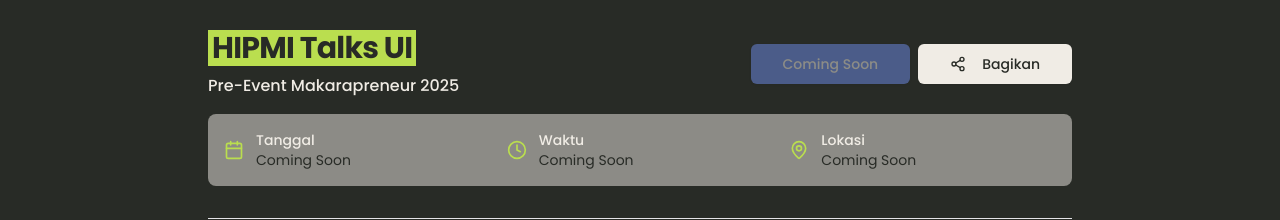
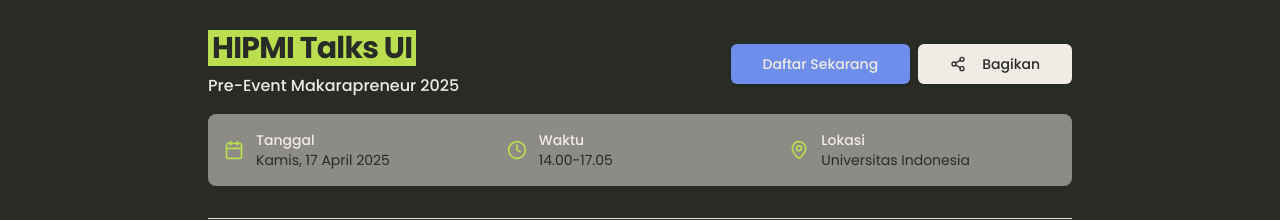
Before and after one commit to pesolosep/makarapreneur, a Next.js app: page /event/hipmitalks in a window 1280 px wide. Shown: the part 650-870 px from the top of the page. Built offline with nearby package versions, Linux system fonts and the light colour scheme; no server answers.

Commit message:
terakhir

```diff
--- a/src/app/event/[id]/page.tsx
+++ b/src/app/event/[id]/page.tsx
@@ -23,31 +23,35 @@ export default async function page({
 
     const event = {
 hipmitalks: {
-            id: "hipmitalks", // Added id field for identification
+    id: "hipmitalks",
     title: "HIPMI Talks UI",
     description: [
         "HIPMI Talks UI 2025 adalah acara pra-event untuk Makarapreneur 2025 yang bertujuan memberikan wawasan berharga dan menginspirasi generasi muda dalam dunia kewirausahaan. Acara ini mengusung format talk show dan menghadirkan empat pembicara berpengalaman dari berbagai sektor, yang akan berbagi pengetahuan dan pengalaman mengenai strategi berfokus pada pelanggan.",
         "Dengan tema “Customer-Centric 101: Transforming Insights into Impactful Solutions”, HIPMI Talks UI 2025 akan memberikan wawasan praktis tentang cara memahami kebutuhan pelanggan dan mengubah wawasan tersebut menjadi solusi yang relevan dan berdampak. Melalui pendekatan yang berfokus pada pelanggan, acara ini bertujuan untuk memberikan strategi kepada para wirausahawan agar mereka dapat menghadapi tantangan, memanfaatkan peluang, dan berkontribusi pada pertumbuhan ekonomi yang berkelanjutan.",
     ],
     theme: "Customer-Centric 101: Transforming Insights into Impactful Solutions",
-            link: "disabled",
-            image: hipmiTalks
+    link: "https://docs.google.com/forms/d/e/1FAIpQLSclfEodOTaJpdUc-AAsi1EXoESMDiBaCAO_2CkVFcx2mQ3DSw/viewform?usp=sharing",
+    image: hipmiTalks,
+    date: "Kamis, 17 April 2025",
+    time: "14.00-17.05",
+    location: "Universitas Indonesia"
 },
 internalbusinessclass: {
-            id: "internalbusinessclass", // Added id field for identification
+    id: "internalbusinessclass",
     title: "HIPMI UI Business Class",
     description: [
         "**HIPMI UI Business Class** merupakan *workshop* kewirausahaan untuk para fungsionaris dan anggota HIPMI PT UI yang terbagi menjadi enam episode dengan penyajian tiga episode pada setiap segmentasi audiens; \n1. *Advance*  : mereka yang sudah terjun sebagai pelaku usaha \n \n2. *Beginners* : mereka yang baru akan menggeluti dunia wirausaha \n\n\nSetiap episode disusun secara sistematis untuk memenuhi kebutuhan masing-masing segmen audiens. Untuk audiens *advance*, disediakan pembekalan wawasan yang komprehensif dari berbagai sektor usaha, sedangkan untuk *beginners*, materi disajikan secara bertahap dan berkesinambungan agar lebih mudah dipahami.",
         "Tema tiap episode sebagai berikut:\n - * Eps 1 Beginners : \"***From Concept to Reality: Exploring Business Ideas and Targeting Potential Markets***\"\n\n - * Eps 2 Beginners    : \"***Building Your Business Blueprint: From Idea to Execution***\"\n\n - * Eps 3 Beginners : \"***Branding from Scratch: A Guide to Building Your Business and Its Identity***\"\n\n\n\n\n - * Eps 1 Advance : \"***Becoming the Icon of F&B: Building a Brand That Defines the Future***\"\n\n - * Eps 2 Advance  : \"***Innovative Disruption: Crafting the Future of Creative Industries***\"\n\n - * Eps 3 Advance : \"***Future-Proofing Your Digital Products: Strategies to Stay Ahead in a Rapidly Changing Market***\"",
+        "Jadwal Pelaksanaan:\n\n**BEGINNERS**\n- Eps 1: Sabtu, 12 April 2025\n- Eps 2: Jum'at, 25 April 2025\n- Eps 3: Jum'at, 9 Mei 2025\n\n**ADVANCE**\n- Eps 1: Jum'at, 18 April 2025\n- Eps 2: Jum'at, 2 Mei 2025\n- Eps 3: Jum'at, 16 Mei 2025"
     ],
-            link: "internal", // Changed from "disabled" to "internal" to indicate it uses internal routing
+    link: "internal",
     image: internalBusinessClass,
-            date: "Saturday, 12 April 2025",
-            time: "09.30 - 12.00",
-            location: "Auditorium KKI FEB UI"
+    date: "Multiple Dates (April - Mei 2025)",
+    time: "Informed after registration",
+    location: "Universitas Indonesia"
 },
 networkingnight: {
-            id: "networkingnight", // Added id field for identification
+    id: "networkingnight",
     title: "Networking Night",
     description: [
         "Networking Night 2025 merupakan salah satu rangkaian acara dalam Makarapreneur 2025 yang bertujuan untuk menyatukan individu dari berbagai sektor bisnis dan wilayah. Acara ini dirancang untuk memperluas jaringan, mendorong kolaborasi, dan menciptakan kesempatan masa depan bagi para peserta.",
@@ -56,8 +60,11 @@ export default async function page({
     ],
     theme: "Membangun Koneksi, Menciptakan Peluang",
     link: "internal",
-            image: networkingNight
-        },
+    image: networkingNight,
+    date: "17 April 2025",
+    time: "Informed after registration",
+    location: "Universitas Indonesia"
+}
     };
 
     return (
```
Lines whose indentation alone changed are shown as unchanged.
